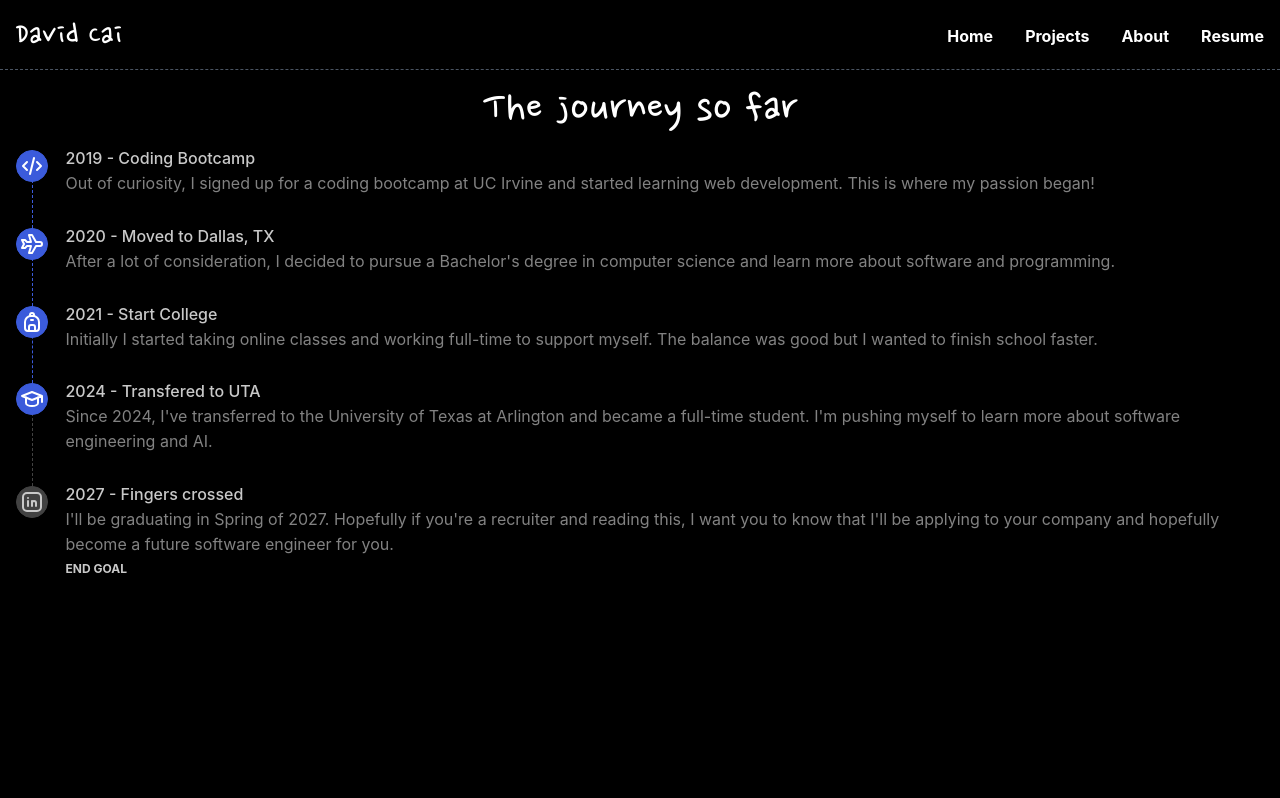
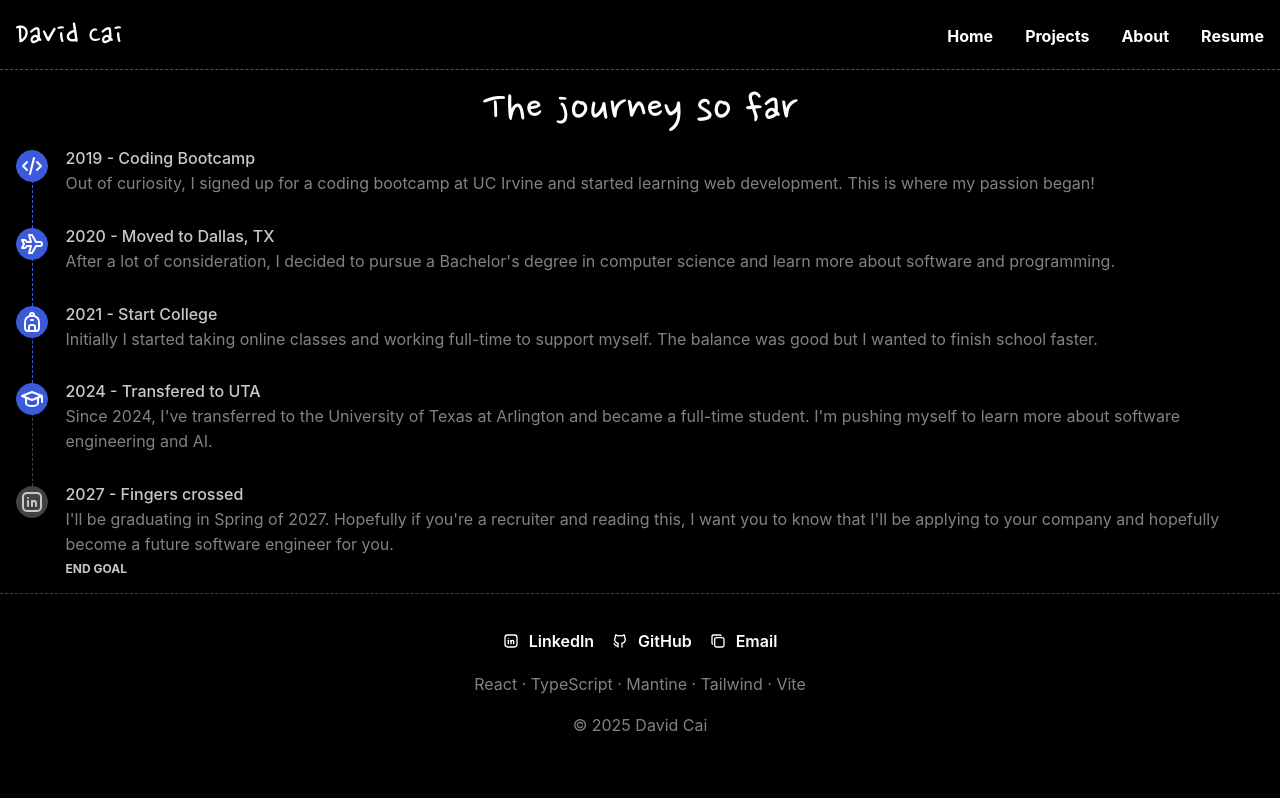
Before and after one commit to davidxcai/david-cai-portfolio, a React (Vite) app: page /about in a window 1280 px wide. Shown: the top 798 px of the page. Built offline with nearby package versions, Linux system fonts and the light colour scheme.

Commit message:
Adjusted appshell main

```diff
--- a/src/App.tsx
+++ b/src/App.tsx
@@ -9,6 +9,8 @@
 // toggle dark/light mode - user preference
 // possible move hamburger to left side
 // integrate mantine components instead of tailwind
+// add favicon - possibly cat head
+// fix grid sizing
 
 function App() {
     const [opened, { toggle }] = useSidebar();
@@ -20,12 +22,13 @@
                 breakpoint: "sm",
                 collapsed: { mobile: !opened, desktop: true },
             }}
-            padding="md"
+            // padding="md"
         >
             <ScrollToTop />
             <Header isOpen={opened} toggle={toggle} />
             <Navbar />
-            <AppShell.Main className="max-w-7xl mx-auto">
+            <AppShell.Main>
+                <div className="max-w-7xl mx-auto p-4">
                     <Routes>
                         <Route index element={<Homepage />} />
                         <Route path="/projects" element={<Homepage />} />
@@ -33,8 +36,9 @@
                         <Route path="/resume" element={<Resume />} />
                         <Route path="*" element={<NotFound />} />
                     </Routes>
+                </div>
+                <Footer />
             </AppShell.Main>
-            <Footer />
         </AppShell>
     );
 }
--- a/src/pages/About.tsx
+++ b/src/pages/About.tsx
@@ -6,6 +6,10 @@
     IconSchool,
     IconBrandLinkedin,
 } from "@tabler/icons-react";
+
+// TODO:
+// add a general about section with a short bio and fun facts + pictures
+// add a FAQ section
 
 const iconSize = 24;
 const data = [
```
Lines whose indentation alone changed are shown as unchanged.
